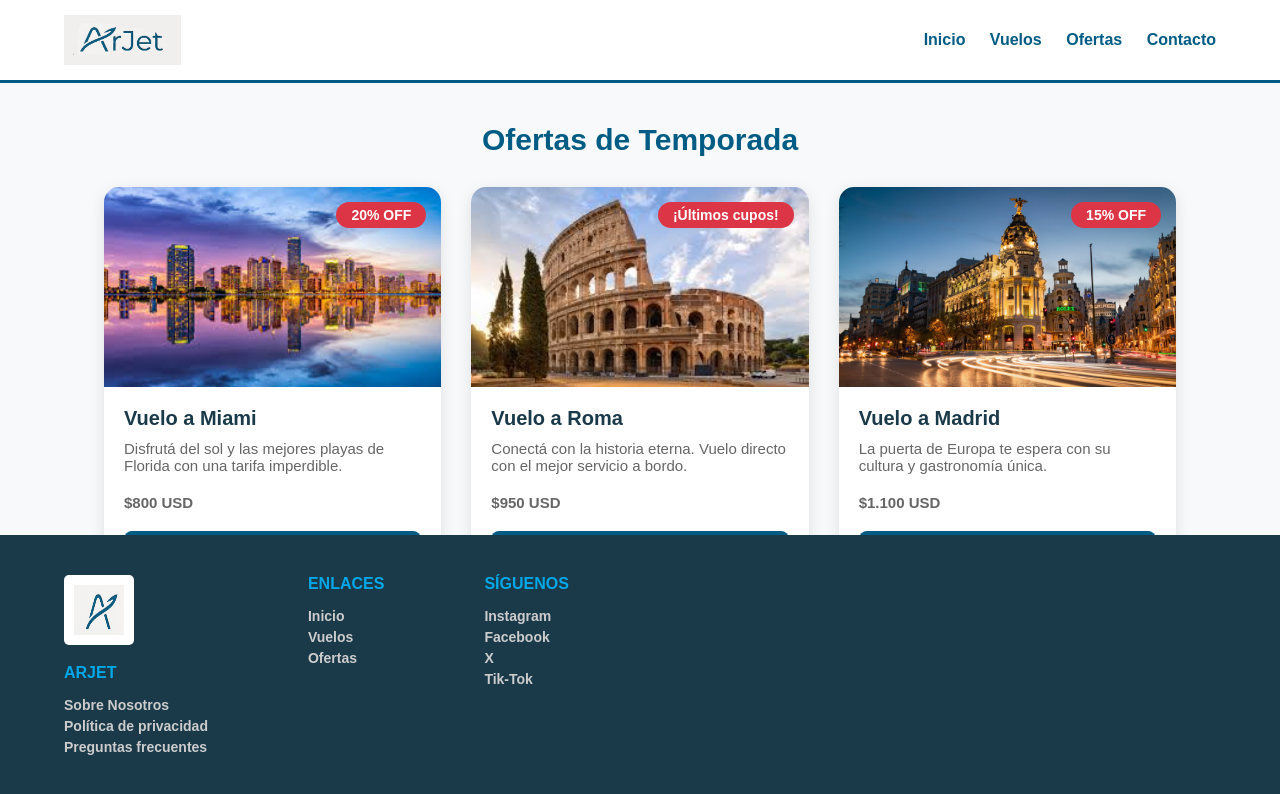
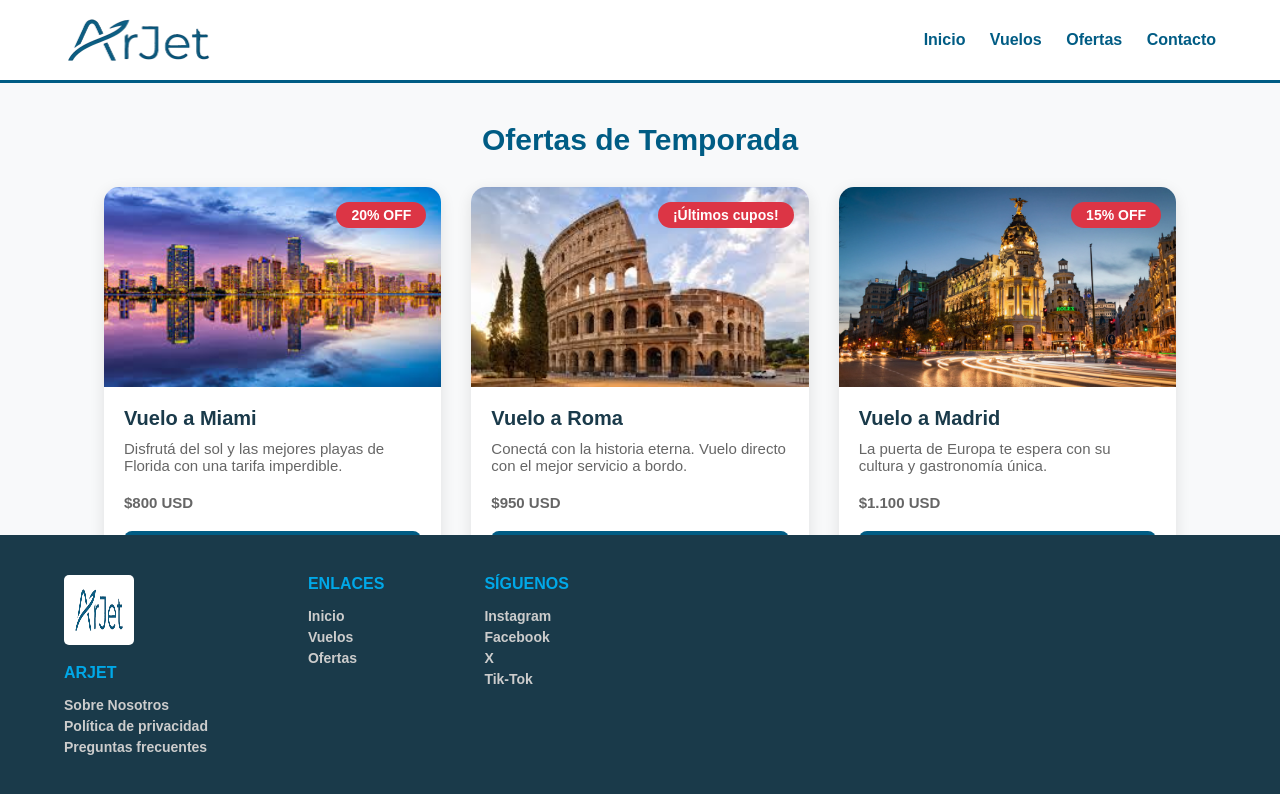
Before and after one commit to thomaslepez777-collab/Trabajo_Practico_PW1_Grupo01, a plain HTML site: page pages/Ofertas.html in a window 1280 px wide. Drawn offline with Linux system fonts and the light colour scheme.

Commit message:
Logo modificado en todas las pages

```diff
--- a/pages/Ofertas.html
+++ b/pages/Ofertas.html
@@ -1,14 +1,16 @@
 <!DOCTYPE html>
 <html lang="es">
+
 <head>
     <meta charset="UTF-8">
     <meta name="viewport" content="width=device-width, initial-scale=1.0">
     <title>ArJet - Ofertas Imperdibles</title>
     <link rel="stylesheet" href="styles-ofertas.css">
 </head>
+
 <body>
     <header>
-        <img src="../Images/LOGO-nombre.jpeg" alt="Logotipo de ArJet">
+        <img src="../Images/arjet_logo_transparente.png" alt="Logotipo de ArJet">
         <nav>
             <a href="../index.html">Inicio</a>
             <a href="Vuelos.html">Vuelos</a>
@@ -67,7 +69,7 @@
     <footer>
         <div class="footer-container">
             <div class="footer-col">
-                <img src="../Images/LOGO-a.jpeg" alt="Logo de ArJet" class="footer-logo">
+                <img src="../Images/arjet_logo_transparente.png" alt="Logo de ArJet" class="footer-logo">
                 <h2>ArJet</h2>
                 <nav>
                     <a href="SobreNosotros.html">Sobre Nosotros</a>
@@ -95,4 +97,5 @@
         </div>
     </footer>
 </body>
+
 </html>
--- a/styles.css
+++ b/styles.css
@@ -21,7 +21,7 @@ header {
     justify-content: space-between;
     align-items: center;
     padding: 1.5rem 5%;
-    box-shadow: 0 0.2rem 0.5rem rgba(0,0,0,0.1);
+    box-shadow: 0 0.2rem 0.5rem rgba(0, 0, 0, 0.1);
 }
 
 header img {
@@ -43,7 +43,7 @@ nav a:hover {
 .buscador-principal {
     text-align: center;
     padding: 10rem 5%;
-    background: linear-gradient(rgba(0,92,132,0.8), rgba(0,92,132,0.8)), url('Images/fondo-vuelos.jpg');
+    background: linear-gradient(rgba(0, 92, 132, 0.8), rgba(0, 92, 132, 0.8)), url('Images/fondo-vuelos.jpg');
     background-size: cover;
     color: white;
 }
@@ -59,7 +59,7 @@ nav a:hover {
     border-radius: 1rem;
     display: inline-block;
     color: #333;
-    box-shadow: 0 1rem 2.5rem rgba(0,0,0,0.2);
+    box-shadow: 0 1rem 2.5rem rgba(0, 0, 0, 0.2);
 }
 
 .inputs-busqueda {
@@ -68,7 +68,8 @@ nav a:hover {
     margin-top: 1.5rem;
 }
 
-.inputs-busqueda input, .inputs-busqueda select {
+.inputs-busqueda input,
+.inputs-busqueda select {
     padding: 1.2rem;
     border: 0.1rem solid #ccc;
     border-radius: 0.5rem;
@@ -111,7 +112,7 @@ button {
     width: 28rem;
     border-radius: 1rem;
     overflow: hidden;
-    box-shadow: 0 0.4rem 1.5rem rgba(0,0,0,0.1);
+    box-shadow: 0 0.4rem 1.5rem rgba(0, 0, 0, 0.1);
     transition: transform 0.3s;
     color: inherit;
     text-align: left;
@@ -144,7 +145,7 @@ button {
 footer {
     background-color: #1a3a4a;
     color: white;
-    padding: 6rem 5%;
+    padding: 6rem 10%;
     margin-top: 5rem;
 }
 
@@ -157,8 +158,7 @@ footer {
 .footer-logo {
     height: 7rem;
     width: 7rem;
-    background-color: white;
-    padding: 1rem;
+    background-color: #F3F2F0;
     border-radius: 0.5rem;
     margin-bottom: 1.5rem;
 }
```
Also changed, not shown: pages/Checkout.html (+4 -1 lines), pages/Contacto.html (+6 -2 lines), pages/DetalleVuelo.html (+4 -1 lines), pages/MisReservas.html (+5 -2 lines), pages/PoliticaDePrivacidad.html (+5 -2 lines), pages/PreguntasFrecuentes.html (+5 -2 lines), pages/SobreNosotros.html (+5 -2 lines), pages/Vuelos.html (+34 -11 lines).
